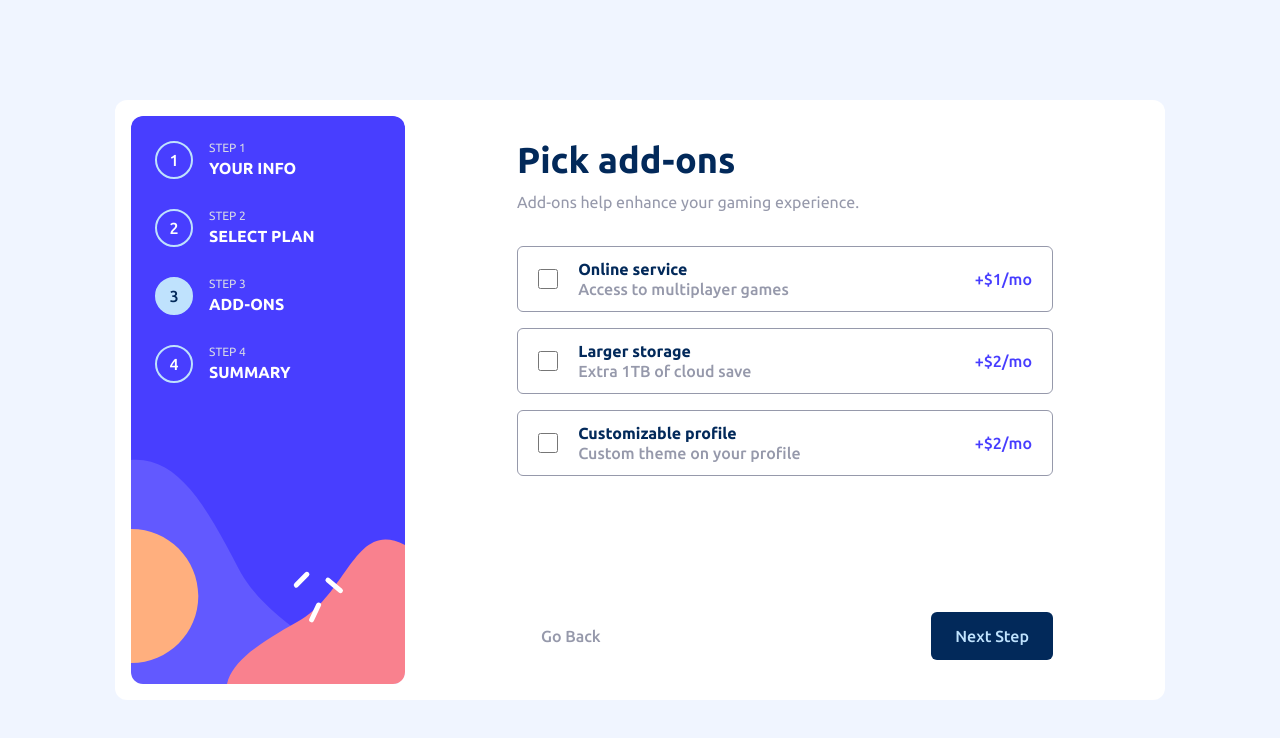
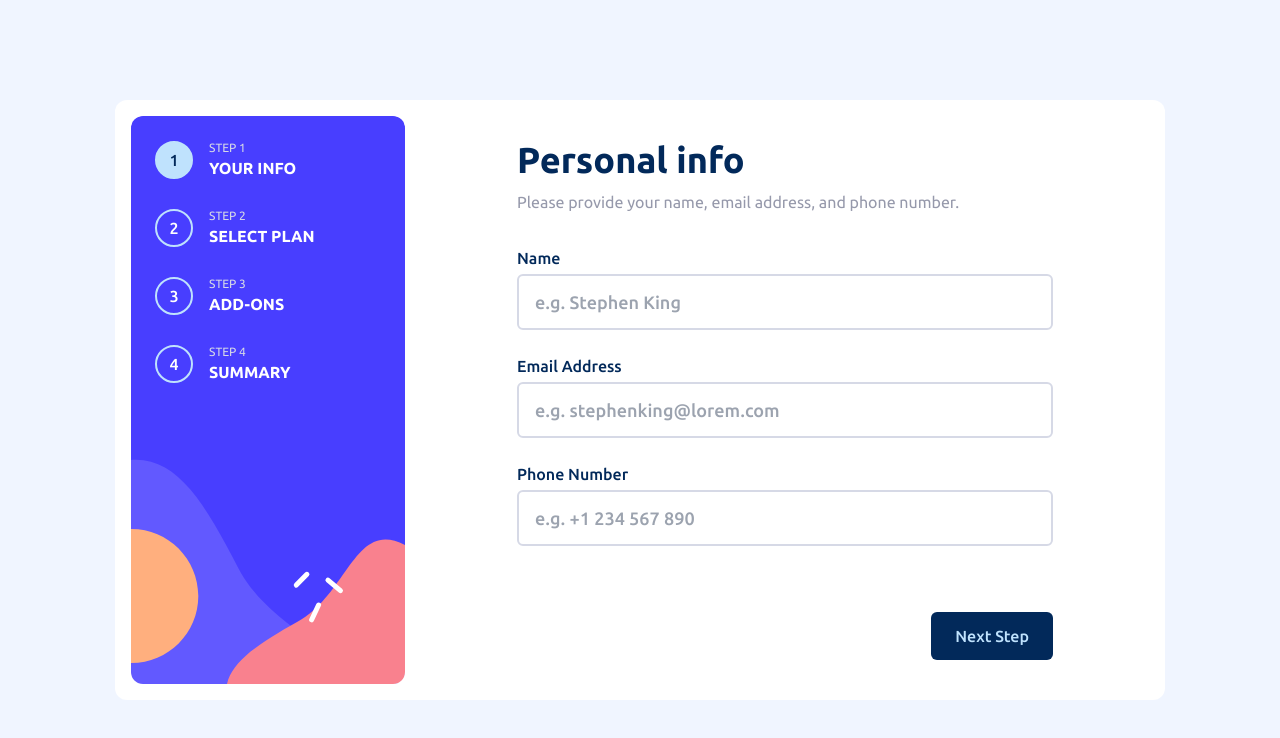
Before and after one commit to deepak-kr-patra/multi-step-form, a React (Create React App) app: page / in a window 1280 px wide. Shown: the top 738 px of the page. Built offline with nearby package versions, Linux system fonts and the light colour scheme.

Commit message:
-updated the form input fields values from local state to global state and other minor changes

```diff
--- a/src/App.css
+++ b/src/App.css
@@ -125,17 +125,21 @@
     }
 }
 
-/* form CSS */
+/* form section CSS */
 .personalInfoInput {
-    border: 1px solid var(--purple-200);
+    border: 2px solid var(--purple-200);
     color: var(--blue-950);
     font-weight: 700;
     border-radius: 6px;
+
+    @media (max-width: 639px) {
+        border-width: 1px;
+    }
 }
 
 .personalInfoInput:focus {
     outline: transparent;
-    border: 1px solid var(--purple-600);
+    border-color: var(--purple-600);
 }
 
 .showRedBorder {
@@ -190,12 +194,13 @@ form label {
         padding: 20px 14px;
         flex-direction: column;
         justify-content: space-between;
+        border-width: 2px;
     }
 }
 
 .planCard:hover,
 .selectedPlanCard {
-    border: 1px solid var(--purple-600);
+    border-color: var(--purple-600);
 }
 
 .selectedPlanCard {
@@ -240,7 +245,7 @@ form label {
     width: 100%;
     padding: 14px 20px;
     border-radius: 6px;
-    border: 1px solid var(--grey-500);
+    border: 2px solid var(--grey-500);
     display: flex;
     justify-content: center;
     align-items: center;
@@ -248,18 +253,19 @@ form label {
     cursor: pointer;
 
     @media (max-width: 639px) {
+        border-width: 1px;
         padding: 12px;
         gap: 12px;
     }
 }
 
 .selectedAddOnCard {
-    border: 1px solid var(--purple-600);
+    border-color: var(--purple-600);
 }
 
 @media (hover: hover) {
     .addOnCard:hover {
-        border: 1px solid var(--purple-600);
+        border-color: var(--purple-600);
     }
 }
 
--- a/src/components/StepsBar.jsx
+++ b/src/components/StepsBar.jsx
@@ -29,7 +29,7 @@ const StepsBar = () => {
                 </div>
             </div>
             <div className="step">
-                <div className={`stepNumber ${stepNumber === 4 ? "activeCircle" : ""}`}>4</div>
+                <div className={`stepNumber ${stepNumber === 4 || stepNumber === 5 ? "activeCircle" : ""}`}>4</div>
                 <div>
                     <p className='text-xs'>STEP 4</p>
                     <h3 className='font-bold text-white'>SUMMARY</h3>
--- a/src/components/StepsBarMobile.jsx
+++ b/src/components/StepsBarMobile.jsx
@@ -10,7 +10,7 @@ const StepsBarMobile = () => {
       <div className={`stepNumber ${stepNumber === 1 ? "activeCircle" : ""}`}>1</div>
       <div className={`stepNumber ${stepNumber === 2 ? "activeCircle" : ""}`}>2</div>
       <div className={`stepNumber ${stepNumber === 3 ? "activeCircle" : ""}`}>3</div>
-      <div className={`stepNumber ${stepNumber === 4 ? "activeCircle" : ""}`}>4</div>
+      <div className={`stepNumber ${stepNumber === 4 || stepNumber === 5 ? "activeCircle" : ""}`}>4</div>
     </section>
   )
 }
--- a/src/components/UserForm.jsx
+++ b/src/components/UserForm.jsx
@@ -1,14 +1,9 @@
-import { useState } from "react"
 import useAccountSetupState from "../zustand/useAccountSetupState";
 
 
 const UserForm = () => {
 
-    const { setStepNumber } = useAccountSetupState();
-
-    const [name, setName] = useState("");
-    const [email, setEmail] = useState("");
-    const [mobileNumber, setMobileNumber] = useState("");
+    const { setStepNumber, userDetails, setUserDetails } = useAccountSetupState();
 
     const displayWarning = (inputId, labelId) => {
         let input = document.getElementById(inputId);
@@ -26,15 +21,15 @@ const UserForm = () => {
         document.getElementById("mobileNumber").classList.remove("showRedBorder");
         document.getElementById("warningMobileNum").classList.remove("showWarning");
 
-        if (name === "") {
+        if (userDetails.name === "") {
             displayWarning("name", "warningName");
             return;
         }
-        if (email === "") {
+        if (userDetails.email === "") {
             displayWarning("email", "warningEmail");
             return;
         }
-        if (mobileNumber === "") {
+        if (userDetails.mobileNumber === "") {
             displayWarning("mobileNumber", "warningMobileNum");
             return;
         }
@@ -43,7 +38,7 @@ const UserForm = () => {
 
     return (
         <form
-            // action={handleNext}
+            action={() => handleNext()}
             className="relative w-full h-full flex flex-col justify-between sm:px-3 lg:px-16"
         >
             <section className="liftedElement gap-4 sm:gap-6 px-6 py-8 sm:p-0 bg-white">
@@ -60,11 +55,10 @@ const UserForm = () => {
                     <input
                         type="text"
                         id="name"
-                        // required
                         placeholder="e.g. Stephen King"
                         className="personalInfoInput p-2 md:px-4 md:py-3 text-sm md:text-md lg:text-lg"
-                        value={name}
-                        onChange={(e) => setName(e.target.value)}
+                        value={userDetails.name}
+                        onChange={(e) => setUserDetails({ ...userDetails, name: e.target.value })}
                     />
                 </div>
 
@@ -76,11 +70,10 @@ const UserForm = () => {
                     <input
                         type="email"
                         id="email"
-                        // required
                         placeholder="e.g. stephenking@lorem.com"
                         className="personalInfoInput p-2 md:px-4 md:py-3 text-sm md:text-md lg:text-lg"
-                        value={email}
-                        onChange={(e) => setEmail(e.target.value)}
+                        value={userDetails.email}
+                        onChange={(e) => setUserDetails({ ...userDetails, email: e.target.value })}
                     />
                 </div>
 
@@ -92,23 +85,20 @@ const UserForm = () => {
                     <input
                         type="tel"
                         id="mobileNumber"
-                        // required
                         placeholder="e.g. +1 234 567 890"
                         className="personalInfoInput p-2 md:px-4 md:py-3 text-sm md:text-md lg:text-lg"
-                        value={mobileNumber}
-                        onChange={(e) => setMobileNumber(e.target.value)}
+                        value={userDetails.mobileNumber}
+                        onChange={(e) => setUserDetails({ ...userDetails, mobileNumber: e.target.value })}
                     />
                 </div>
             </section>
 
             <div className="buttonsDiv justify-end bg-white py-4 sm:p-0">
-                <button
-                    // type="submit"
+                <input
+                    type="submit"
                     className="min-h-10 h-max bg-[var(--blue-950)] hover:bg-[var(--blue-950-h)] text-[var(--blue-200)] font-medium px-4 sm:py-3 sm:px-6 rounded-md cursor-pointer"
-                    onClick={() => handleNext()}
-                >
-                    Next Step
-                </button>
+                    value={"Next Step"}
+                />
             </div>
         </form>
     )
--- a/src/components/buttons/NextStepBtn.jsx
+++ /dev/null
@@ -1,12 +0,0 @@
-const NextStepBtn = ({ handleNext }) => {
-    return (
-        <button
-            className="min-h-10 h-max bg-[var(--blue-950)] hover:bg-[var(--purple-600)] text-[var(--blue-200)] font-medium px-4 sm:py-3 sm:px-6 rounded-md cursor-pointer"
-            onClick={() => handleNext()}
-        >
-            Next Step
-        </button>
-    )
-}
-
-export default NextStepBtn
--- a/src/zustand/useAccountSetupState.js
+++ b/src/zustand/useAccountSetupState.js
@@ -1,8 +1,14 @@
 import { create } from 'zustand'
 
 const useAccountSetupState = create((set) => ({
-    stepNumber: 3,
+    stepNumber: 1,
     setStepNumber: (stepNumber) => set({ stepNumber }),
+    userDetails: {
+        name: "",
+        email: "",
+        mobileNumber: ""
+    },
+    setUserDetails: (userDetails) => set({ userDetails }),
     subscriptionMode: "monthly",
     setSubscriptionMode: (subscriptionMode) => set({ subscriptionMode }),
     selectedPlanID: null,
```
Also changed, not shown: src/App.jsx (+0 -10 lines).
